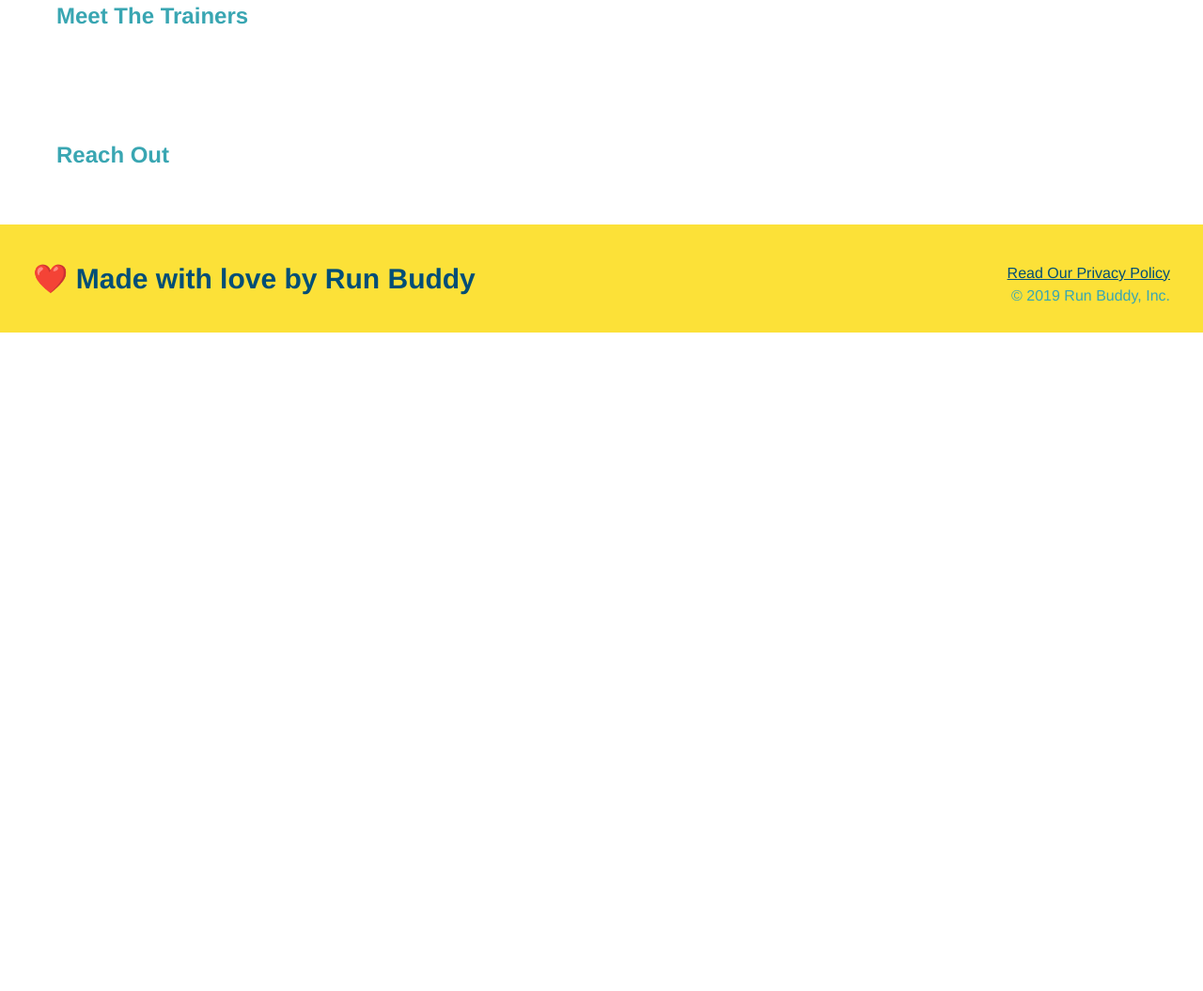
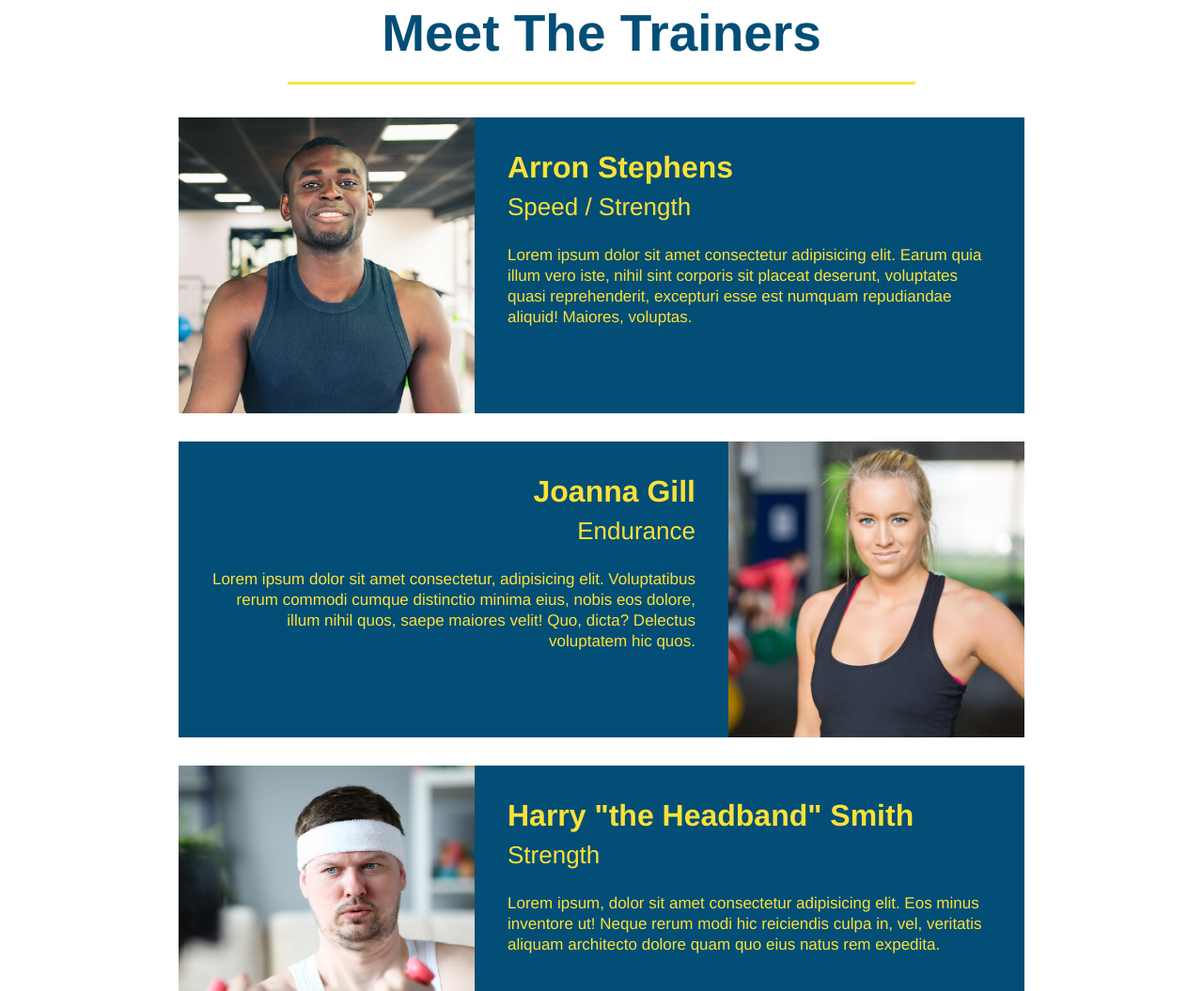
Before and after one commit to Anobregas/run-buddy, a plain HTML site: page index.html in a window 1280 px wide. Shown: the part 2719-3774 px from the top of the page at 94% size. Before the commit the page ends 3073 px from the top, so only its background shows below. Drawn offline with Linux system fonts and the light colour scheme.

Commit message:
trainer bios

```diff
--- a/assets/css/style.css
+++ b/assets/css/style.css
@@ -153,3 +153,44 @@ section {
   .steps span {
       font-size: 38px;
   }
+  .trainers {
+      text-align: center;
+  }
+  .trainer {
+    width: 900px;
+    margin: 0 auto 30px auto;
+    background: #024e76;
+    color: #fce138;
+    overflow: auto;
+  }
+  .trainer img {
+      width: 35%;
+      float: left;
+  }
+  .trainer-bio {
+      padding: 35px;
+      float: left;
+      width: 65%;
+  }
+  .text-left {
+    text-align: left;
+  }
+
+  .text-right {
+    text-align: right;
+  }
+  .trainer-bio h3 {
+    font-size: 32px;
+    margin-bottom: 8px;
+  }
+
+  .trainer-bio h4 {
+    font-weight: lighter;
+    font-size: 26px;
+    margin-bottom: 25px;
+  }
+
+  .trainer-bio p {
+    font-size: 17px;
+    line-height: 1.3;
+  }
--- a/index.html
+++ b/index.html
@@ -109,8 +109,42 @@
         </section>
 
         <!-- "meet the trainers" section -->
-        <section>
-            <h2>Meet The Trainers</h2>
+        <section id="your-trainers" class="trainers">
+            <h2 class="section-title primary-border">
+                Meet The Trainers
+            </h2>
+            <article class="trainer">
+                <img src="./assets/images/trainer-1.jpg" alt="Arron Stephens in his workout clothes, ready to pump iorn" />
+                <div class="trainer-bio text-left">
+                    <h3>Arron Stephens</h3>
+                    <h4>Speed / Strength</h4>
+                    <p>
+                        Lorem ipsum dolor sit amet consectetur adipisicing elit. Earum quia illum vero iste, nihil sint corporis sit placeat deserunt, voluptates quasi reprehenderit, excepturi esse est numquam repudiandae aliquid! Maiores, voluptas.
+                    </p>
+                </div>
+            </article>
+            <!-- second trainer bio -->
+            <article class="trainer">
+                <div class="trainer-bio text-right">
+                    <h3>Joanna Gill</h3>
+                    <h4>Endurance</h4>
+                    <p>
+                        Lorem ipsum dolor sit amet consectetur, adipisicing elit. Voluptatibus rerum commodi cumque distinctio minima eius, nobis eos dolore, illum nihil quos, saepe maiores velit! Quo, dicta? Delectus voluptatem hic quos.
+                    </p>
+                </div>
+                <img src="./assets/images/trainer-2.jpg" alt="Joanna Gill cooling off after a workout" />
+            </article>
+            <!-- third trainer bio -->
+            <article class="trainer">
+                <img src="./assets/images/trainer-3.jpg" alt="Harry SMith wearing a headband and lifting comically small wieghts" />
+                <div class="trainer-bio text-left">
+                    <h3>Harry "the Headband" Smith</h3>
+                    <h4>Strength</h4>
+                    <p>
+                        Lorem ipsum, dolor sit amet consectetur adipisicing elit. Eos minus inventore ut! Neque rerum modi hic reiciendis culpa in, vel, veritatis aliquam architecto dolore quam quo eius natus rem expedita.
+                    </p>
+                </div>
+            </article>
         </section>
 
         <!-- "reach out" section -->
```
Also changed, not shown: assets/images/trainer-1.jpg (added), assets/images/trainer-2.jpg (added), assets/images/trainer-3.jpg (added).
